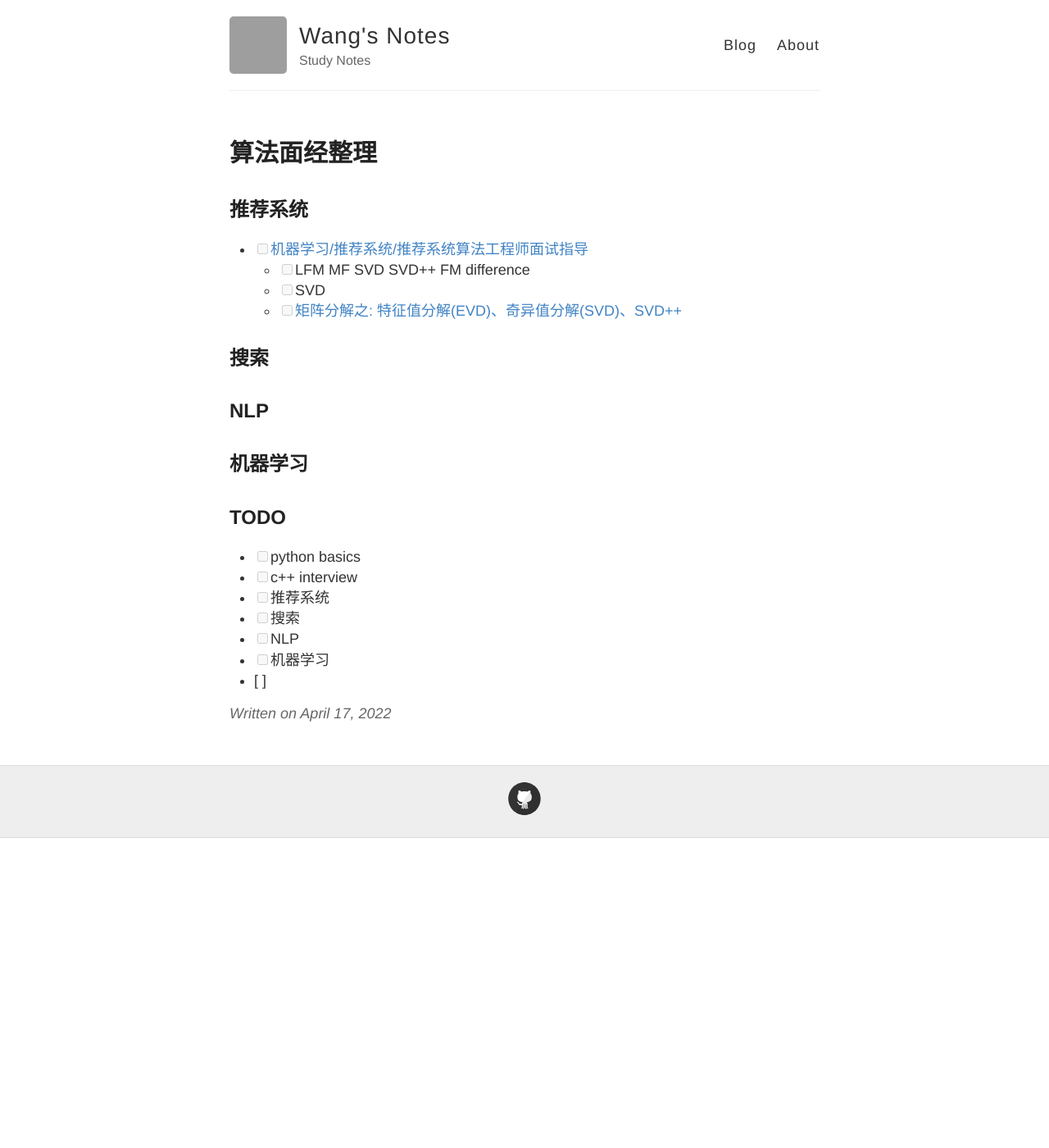
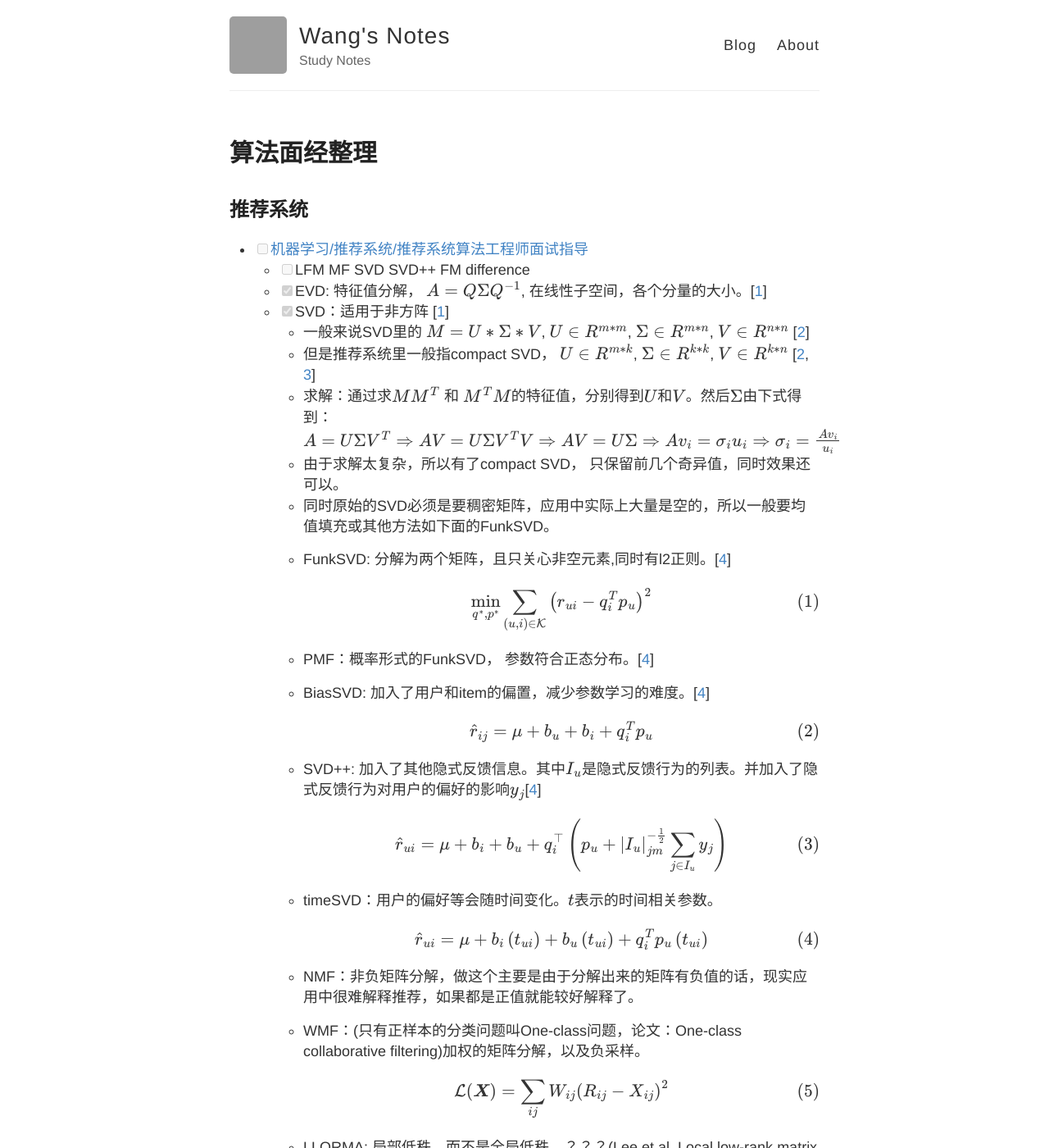
Before and after one commit to WangHexie/notes, a Jekyll site: the page built from _posts/machine-learning/2022-4-17-interview-qa.md, in a window 1280 px wide and 1400 px high. Shown: the whole window at 82% size. Built offline with Jekyll 4.4.1, drawn with Linux system fonts in a browser that asks for light colours; comment, search, counter and statistics services are not loaded; some of the changed text lies outside the part shown; grey boxes are pictures that could not be loaded.

Commit message:
[update] svd

```diff
--- a/_posts/machine-learning/2022-4-17-interview-qa.md
+++ b/_posts/machine-learning/2022-4-17-interview-qa.md
@@ -6,8 +6,61 @@ title: 算法面经整理
 ## 推荐系统
 - [ ] [机器学习/推荐系统/推荐系统算法工程师面试指导](https://blog.nowcoder.net/n/b229dd5b0e56481e990bde04e9c75ca1)
   - [ ] LFM MF SVD SVD++ FM difference
-  - [ ] SVD
-  - [ ] [矩阵分解之: 特征值分解(EVD)、奇异值分解(SVD)、SVD++](https://blog.csdn.net/qfikh/article/details/103994319)
+  - [x] EVD: 特征值分解， $A=Q\Sigma Q^{-1}$, 在线性子空间，各个分量的大小。[[^3]]
+  - [x] SVD：适用于非方阵 [[^3]]
+    * 一般来说SVD里的 $$M=U*\Sigma*V$$, $$U \in R^{m*m}$$, $$\Sigma \in R^{m*n}$$, $$V \in R^{n*n}$$ [[^1]]
+    * 但是推荐系统里一般指compact SVD， $$U \in R^{m*k}$$, $$\Sigma \in R^{k*k}$$, $$V \in R^{k*n}$$ [[^1], [^2]]
+    * 求解：通过求$$MM^T$$ 和 $$M^TM$$的特征值，分别得到$$U$$和$V$。然后$\Sigma$由下式得到：$A=U \Sigma V^{T} \Rightarrow A V=U \Sigma V^{T} V \Rightarrow A V=U \Sigma \Rightarrow A v_{i}=\sigma_{i} u_{i} \Rightarrow \sigma_{i}=\frac{A v_{i}}{u_{i}}$
+    * 由于求解太复杂，所以有了compact SVD， 只保留前几个奇异值，同时效果还可以。
+    * 同时原始的SVD必须是要稠密矩阵，应用中实际上大量是空的，所以一般要均值填充或其他方法如下面的FunkSVD。
+    * FunkSVD: 分解为两个矩阵，且只关心非空元素,同时有l2正则。[[^4]]
+
+      $$
+      \begin{equation}
+      \min _{q^{*}, p^{*}} \sum_{(u, i) \in \mathcal{K}}\left(r_{u i}-q_{i}^{T} p_{u}\right)^{2}
+      \end{equation}
+      $$
+    * PMF：概率形式的FunkSVD， 参数符合正态分布。[[^4]]
+    * BiasSVD: 加入了用户和item的偏置，减少参数学习的难度。[[^4]]
+
+      $$
+      \begin{equation}
+      \hat{r}_{i j}=\mu+b_{u}+b_{i}+q_{i}^{T} p_{u}
+      \end{equation}
+      $$
+    * SVD++: 加入了其他隐式反馈信息。其中$I_u$是隐式反馈行为的列表。并加入了隐式反馈行为对用户的偏好的影响$y_j$[[^4]]
+
+      $$
+      \begin{equation}
+      \hat{r}_{u i}=\mu+b_{i}+b_{u}+q_{i}^{\top}\left(p_{u}+\left|I_{u}\right|_{j m}^{-\frac{1}{2}} \sum_{j \in I_{u}} y_{j}\right)
+      \end{equation}
+      $$
+    * timeSVD：用户的偏好等会随时间变化。$t$表示的时间相关参数。
+
+      $$
+      \begin{equation}
+      \hat{r}_{u i}=\mu+b_{i}\left(t_{u i}\right)+b_{u}\left(t_{u i}\right)+q_{i}^{T} p_{u}\left(t_{u i}\right)
+      \end{equation}
+      $$
+    * NMF：非负矩阵分解，做这个主要是由于分解出来的矩阵有负值的话，现实应用中很难解释推荐，如果都是正值就能较好解释了。
+    * WMF：(只有正样本的分类问题叫One-class问题，论文：One-class collaborative filtering)加权的矩阵分解，以及负采样。
+
+      $$
+      \begin{equation}
+      \mathcal{L}(\boldsymbol{X})=\sum_{i j} W_{i j}\left(R_{i j}-X_{i j}\right)^{2}
+      \end{equation}
+      $$
+    * LLORMA: 局部低秩，而不是全局低秩。？？？(Lee et al. Local low-rank matrix approximation.ICML. 2013.)
+    *
+
+  - [ ]
+  - [ ]
+
+  - [ ]
+  - [ ] adboost原理
+- [ ] [详细面经](https://posts.careerengine.us/p/5df19284178ec71122269bb1)
+  - [ ] catboost
+  - [ ]
 
 ## 搜索
 
@@ -15,11 +68,24 @@ title: 算法面经整理
 
 ## 机器学习
 
+## C++
+- [ ] [高频面试题](https://blog.csdn.net/xie810005152/article/details/91038878)
+
 ## TODO
-- [ ] python basics
+- [x] python basics
 - [ ] c++ interview
 - [ ] 推荐系统
 - [ ] 搜索
 - [ ] NLP
 - [ ] 机器学习
-- [ ]
+- [ ] hadoop等
+
+## 参考资料
+
+[^1]: [https://en.wikipedia.org/wiki/Singular_value_decomposition](https://en.wikipedia.org/wiki/Singular_value_decomposition)
+
+[^2]: [https://analyticsindiamag.com/singular-value-decomposition-svd-application-recommender-system/](https://analyticsindiamag.com/singular-value-decomposition-svd-application-recommender-system/)
+
+[^3]: [矩阵分解之: 特征值分解(EVD)、奇异值分解(SVD)、SVD++](https://blog.csdn.net/qfikh/article/details/103994319)
+
+[^4]: [https://zhuanlan.zhihu.com/p/35262187](https://zhuanlan.zhihu.com/p/35262187)
```
Also changed, not shown: _posts/machine-learning/2022-4-14-python-basics.md (+28 -1 lines).
